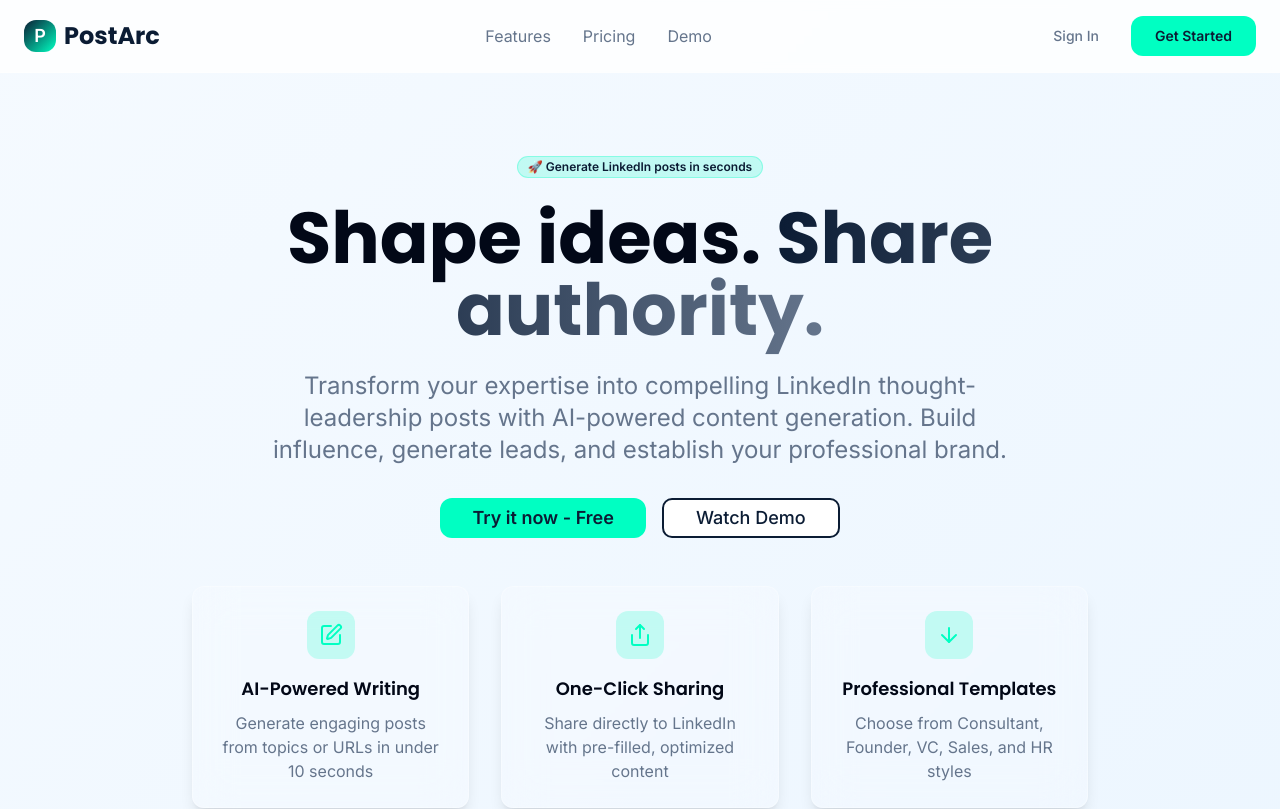
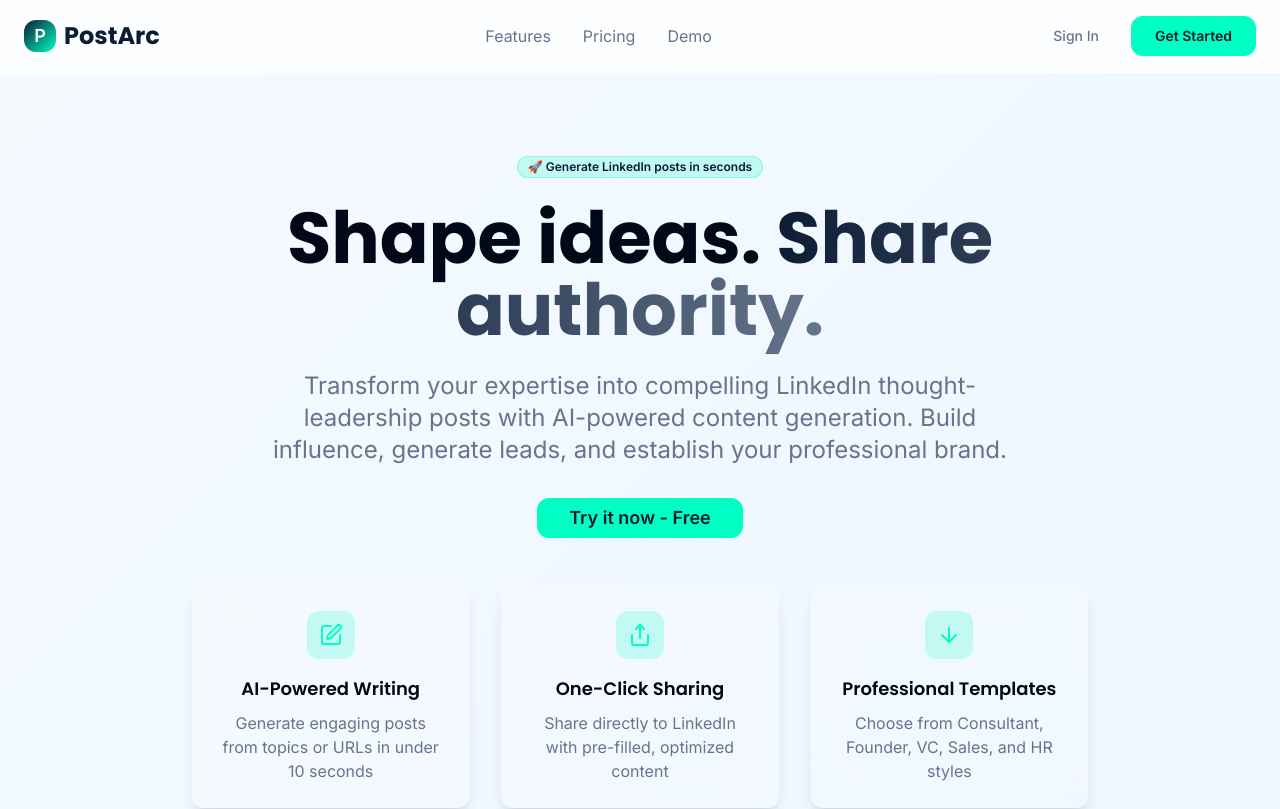
Before and after one commit to harrykioko/postarc-genesis-flow, a React (Vite) app: page / in a window 1280 px wide. Shown: the top 809 px of the page. Built offline with nearby package versions, Linux system fonts and the light colour scheme.

Commit message:
Remove "Watch Demo" CTA
Remove the "Watch Demo" CTA from the hero section and center the "Try it now" CTA.

```diff
--- a/src/components/Hero.tsx
+++ b/src/components/Hero.tsx
@@ -27,18 +27,12 @@ export const Hero = () => {
             and establish your professional brand.
           </p>
 
-          <div className="flex flex-col sm:flex-row gap-4 justify-center items-center mb-12">
+          <div className="flex justify-center items-center mb-12">
             <Button
               onClick={() => setShowDemo(true)}
               className="btn-neon px-8 py-3 text-lg rounded-lg"
             >
               Try it now - Free
-            </Button>
-            <Button
-              variant="outline"
-              className="px-8 py-3 text-lg border-2 border-midnight text-midnight hover:bg-midnight hover:text-white"
-            >
-              Watch Demo
             </Button>
           </div>
 
```
